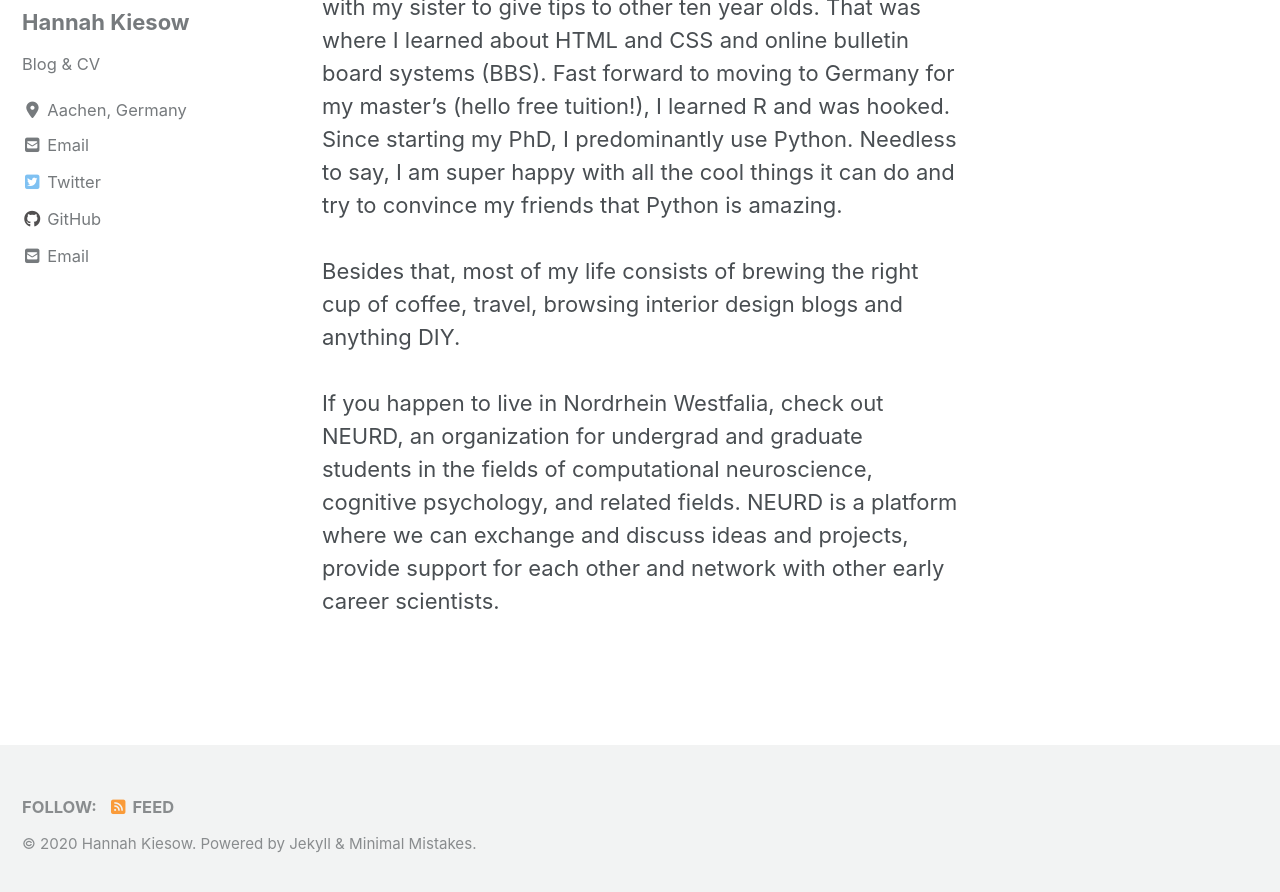
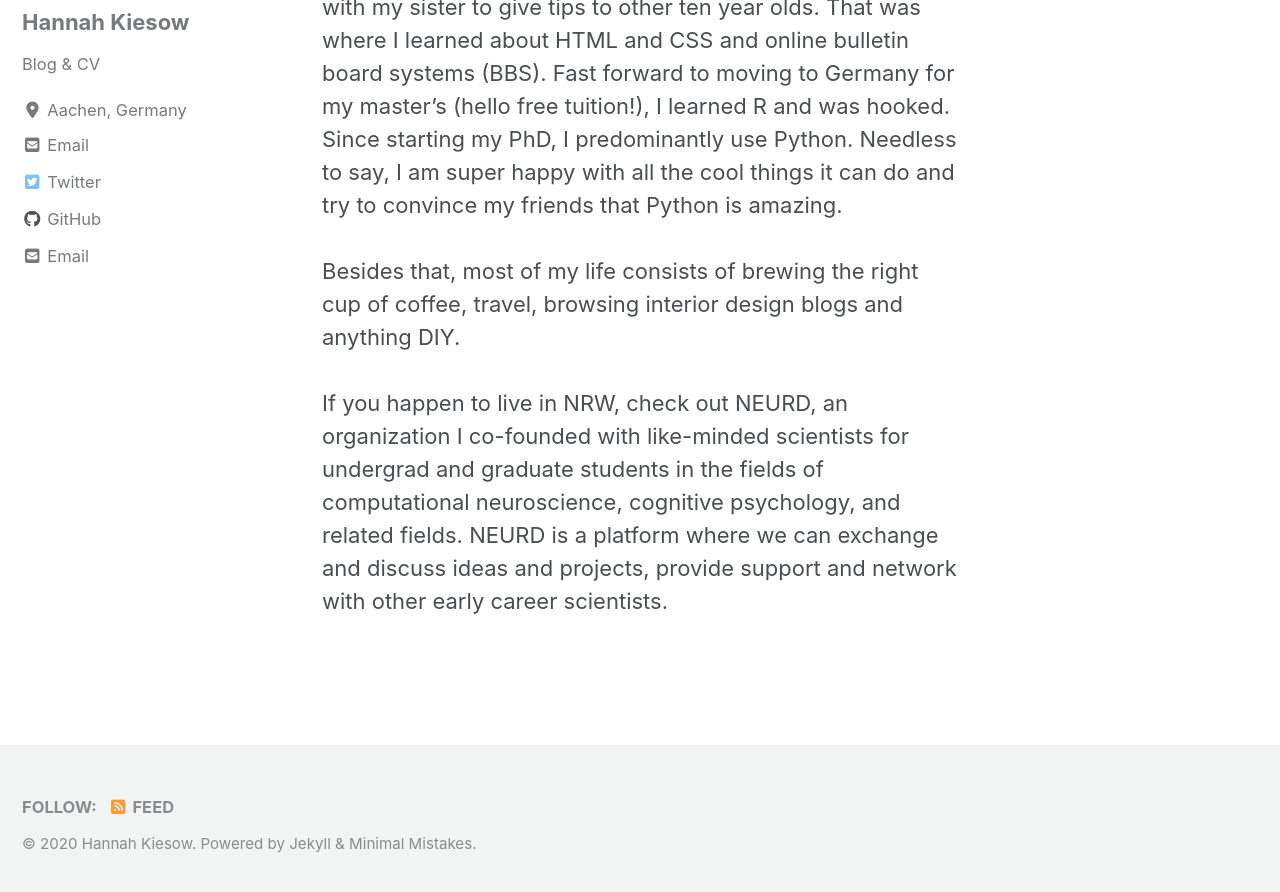
Before and after one commit to hannahkiesow/hannahkiesow.github.io, a Jekyll site: the page built from _pages/about.md, in a window 1280 px wide and 900 px high, scrolled down 535 px. Shown: the top 892 px of the window. Built offline with Jekyll 4.4.1, drawn with Linux system fonts in a browser that asks for light colours; cached includes are drawn as plain includes; nearby versions of some CDN libraries.

Commit message:
fixed typos on about page

```diff
--- a/_pages/about.md
+++ b/_pages/about.md
@@ -14,4 +14,4 @@ I am super interested in anything brain-related and learning more about data-dri
 Besides that, most of my life consists of brewing the right cup of coffee, travel, browsing interior design blogs and anything DIY.
 <br>
 <br>
-If you happen to live in Nordrhein Westfalia, check out NEURD, an organization for undergrad and graduate students in the fields of computational neuroscience, cognitive psychology, and related fields. NEURD is a platform where we can exchange and discuss ideas and projects, provide support for each other and network with other early career scientists.
+If you happen to live in NRW, check out NEURD, an organization I co-founded with like-minded scientists for undergrad and graduate students in the fields of computational neuroscience, cognitive psychology, and related fields. NEURD is a platform where we can exchange and discuss ideas and projects, provide support and network with other early career scientists.
```
